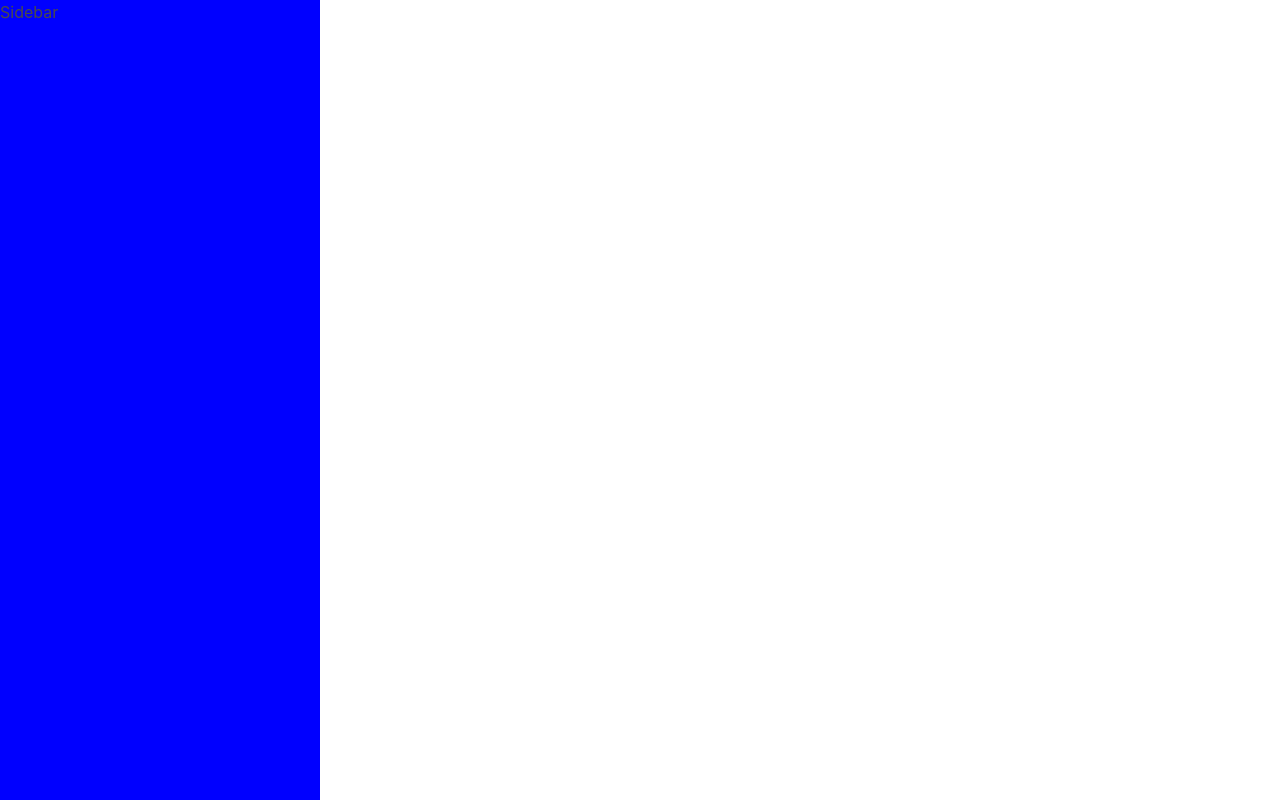
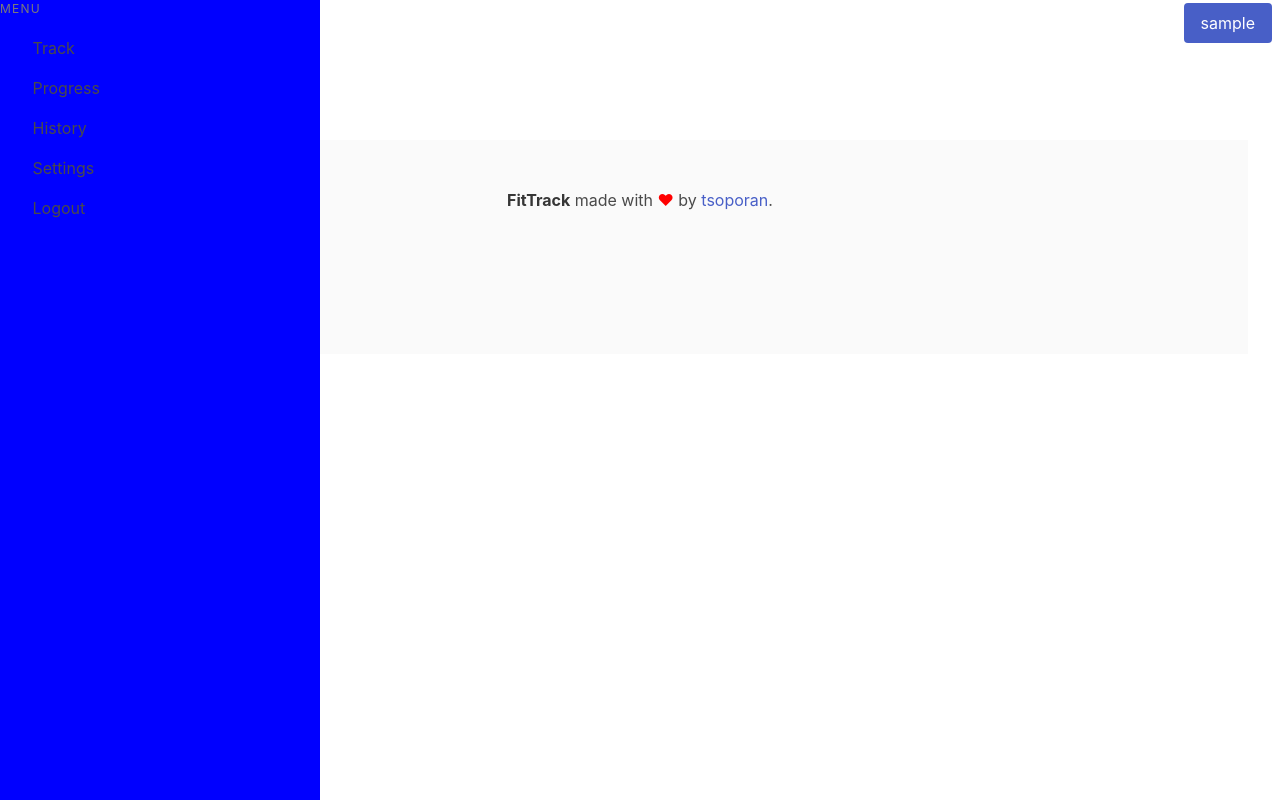
Before and after one commit to tsoporan/fittrak, a Django app: page / in a window 1280 px wide. Run offline with Django 3.2, Linux system fonts and the light colour scheme; the visitor is signed in with stand-in values (Sample User, id 1); style sheets or scripts are compiled from the project's sources.

Commit message:
use template includes

```diff
--- a/templates/base.html
+++ b/templates/base.html
@@ -12,30 +12,9 @@
     <body>
         <div class="container is-fluid">
 
-          <header>
+          {% include 'includes/header.html' %}
 
-            <div class="columns is-mobile">
-              <div class="column is-half">
-                <h1><a href="{% url 'index' %}">FitTrack</a></h1>
-              </div>
-
-              <div class="column">
-                <div class="profile-menu">
-                {% if user.is_authenticated %}
-                {% else %}
-                  <a class="button is-link" href="{% url 'auth_login' %}">Login</a>
-                  <a class="button is-link" href="{% url 'registration_register' %}">Register</a>
-                {% endif %}
-                </div>
-              </div>
-            </div>
-          </header>
-
-          {% if user.is_authenticated %}
-          <div class="sidebar">
-            Sidebar
-          </div>
-          {% endif %}
+          {% include 'includes/sidebar.html' %}
 
           <div class="columns main">
             <div class="column">
@@ -43,9 +22,7 @@
             </div>
           </div>
 
-          <footer>
-            Footer
-          </footer>
+          {% include 'includes/footer.html' %}
 
         </div> <!-- end container -->
 
--- /dev/null
+++ b/templates/includes/footer.html
@@ -0,0 +1,14 @@
+<footer class="footer">
+  <div class="container">
+    <div class="content has-text-centered">
+      <p>
+        <strong>FitTrack</strong> made with <span style="color:red;">&#10084;</span> by <a href="https://tsoporan.com">tsoporan</a>.
+      </p>
+      <p>
+        <a class="icon" href="https://github.com/tsoporan/fittrack">
+          <i class="fa fa-github"></i>
+        </a>
+      </p>
+    </div>
+  </div>
+</footer>
--- /dev/null
+++ b/templates/includes/header.html
@@ -0,0 +1,18 @@
+<header>
+  <div class="columns is-mobile">
+    <div class="column is-half">
+      <h1><a href="{% url 'index' %}">FitTrack</a></h1>
+    </div>
+
+    <div class="column">
+      <div class="profile-menu">
+      {% if user.is_authenticated %}
+        <a class="button is-link" href="">{{ user.username }}</a>
+      {% else %}
+        <a class="button is-secondary" href="{% url 'auth_login' %}">Login</a>
+        <a class="button is-secondary" href="{% url 'registration_register' %}">Register</a>
+      {% endif %}
+      </div>
+    </div>
+  </div>
+</header>
--- /dev/null
+++ b/templates/includes/sidebar.html
@@ -0,0 +1,44 @@
+{% if user.is_authenticated %}
+<div class="sidebar">
+  <aside class="menu">
+    <p class="menu-label">Menu</p>
+    <ul class="menu-list">
+      <li>
+        <a href="">
+          <span class="icon is-small"><i class="fa fa-heart" aria-hidden="true"></i></span>
+          Track
+        </a>
+      </li>
+
+      <li>
+        <a href="">
+          <span class="icon is-small"><i class="fa fa-pie-chart" aria-hidden="true"></i></span>
+          Progress
+        </a>
+      </li>
+
+      <li>
+        <a href="">
+          <span class="icon is-small"><i class="fa fa-history" aria-hidden="true"></i></span>
+          History
+        </a>
+      </li>
+
+      <li>
+        <a href="">
+          <span class="icon is-small"><i class="fa fa-sliders" aria-hidden="true"></i></span>
+          Settings
+        </a>
+      </li>
+
+      <li>
+        <a href="">
+          <span class="icon is-small"><i class="fa fa-sign-out" aria-hidden="true"></i></span>
+          Logout
+        </a>
+      </li>
+
+    </ul>
+  </aside>
+</div>
+{% endif %}
```
